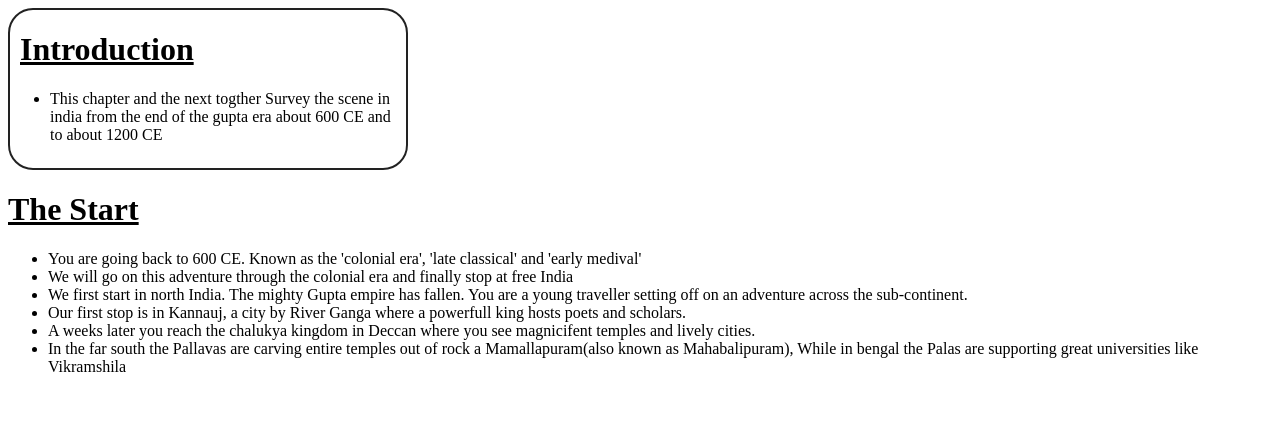
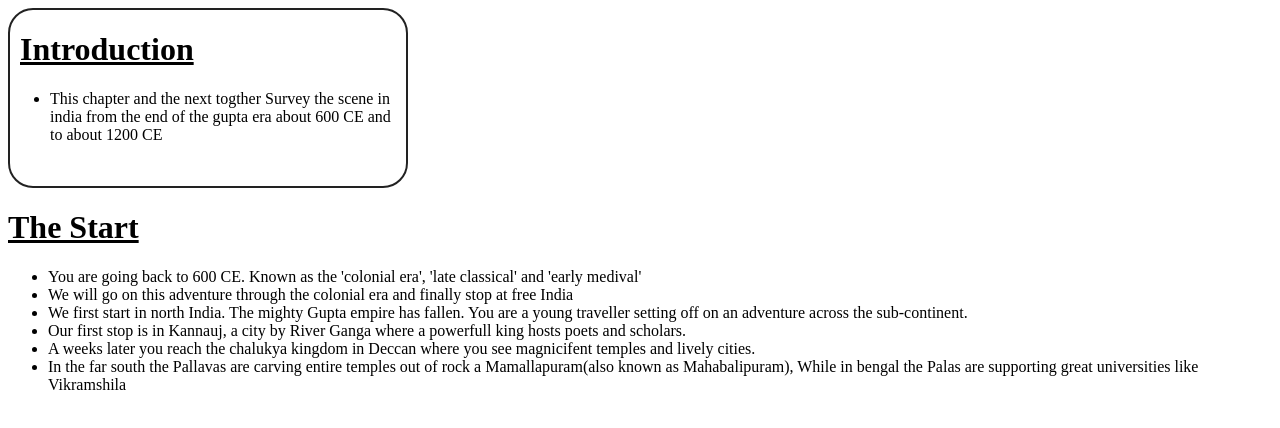
Before and after one commit to python382/S.S, a plain HTML site: page index.html in a window 1280 px wide. Drawn offline with Linux system fonts and the light colour scheme.

Commit message:
Update notes

```diff
--- a/style.css
+++ b/style.css
@@ -1,6 +1,6 @@
 .rectangle {
     width: 400px;
-    height: 9lh;
+    height: 10lh;
     border: 2px solid #222;
     box-sizing: border-box;
     overflow: auto;
```
